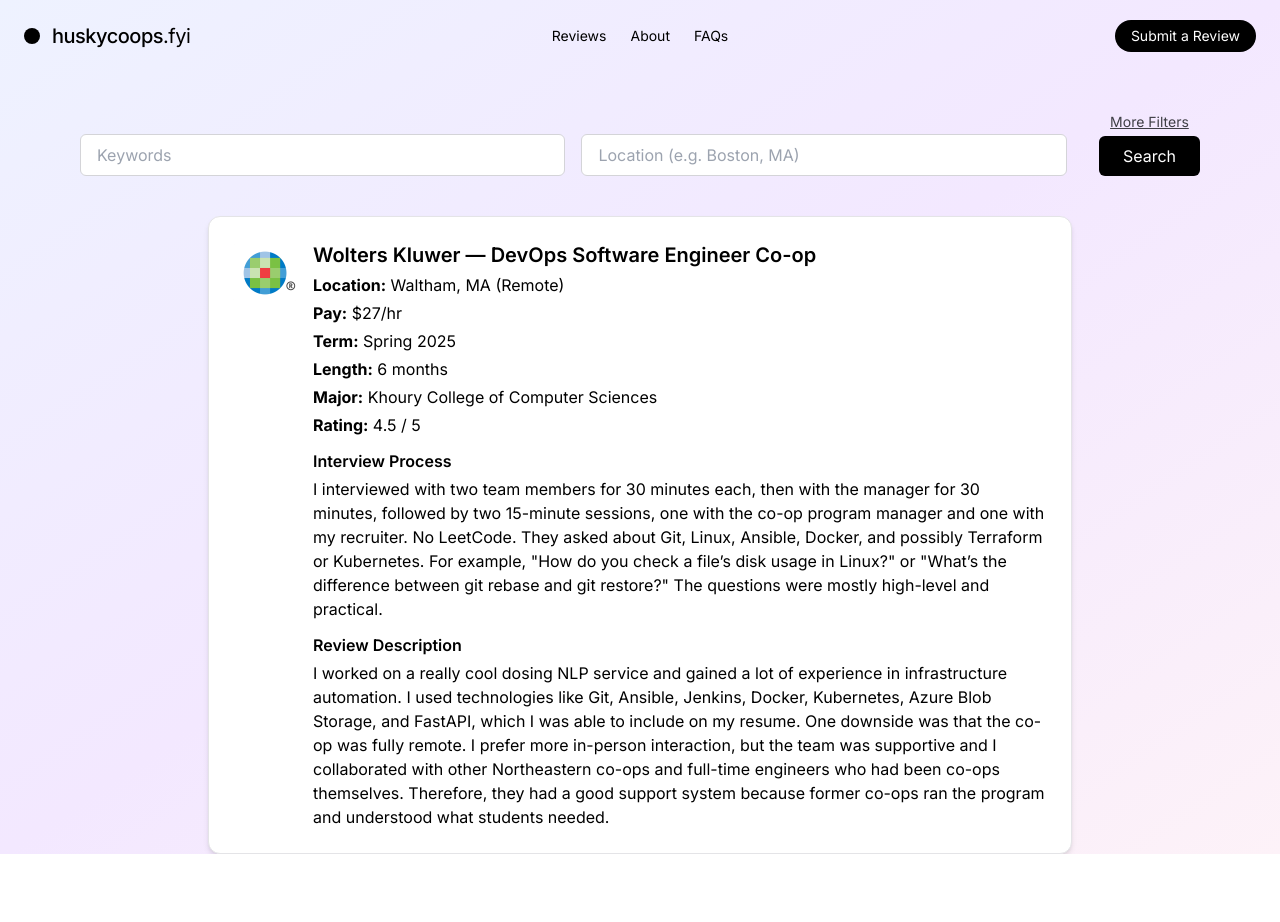
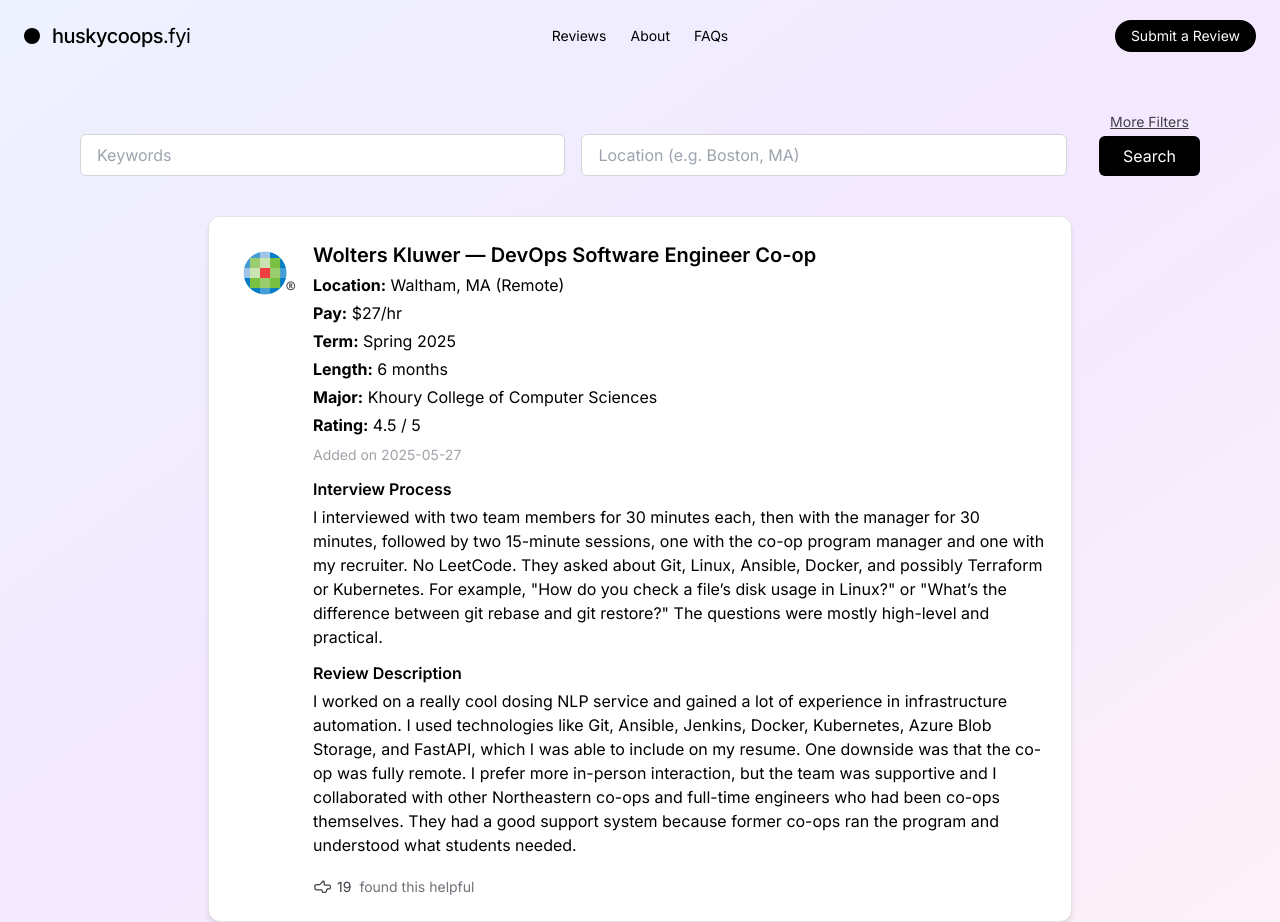
Before and after one commit to nnwetzel/hiredhuskies-fyi, a Next.js app: page /reviews in a window 1280 px wide. Before the commit the page ends 854 px from the top, so only its background shows below. Built offline with nearby package versions, Linux system fonts and the light colour scheme.

Commit message:
Add About me, FAQs

```diff
--- a/app/reviews/ReviewsPageContent.tsx
+++ b/app/reviews/ReviewsPageContent.tsx
@@ -18,14 +18,14 @@
     major: 'Khoury College of Computer Sciences',
     rating: '4.5 / 5',
     interview: `I interviewed with two team members for 30 minutes each, then with the manager for 30 minutes, followed by two 15-minute sessions, one with the co-op program manager and one with my recruiter. No LeetCode. They asked about Git, Linux, Ansible, Docker, and possibly Terraform or Kubernetes. For example, "How do you check a file’s disk usage in Linux?" or "What’s the difference between git rebase and git restore?" The questions were mostly high-level and practical.`,
-      description: `I worked on a really cool dosing NLP service and gained a lot of experience in infrastructure automation. I used technologies like Git, Ansible, Jenkins, Docker, Kubernetes, Azure Blob Storage, and FastAPI, which I was able to include on my resume. One downside was that the co-op was fully remote. I prefer more in-person interaction, but the team was supportive and I collaborated with other Northeastern co-ops and full-time engineers who had been co-ops themselves. Therefore, they had a good support system because former co-ops ran the program and understood what students needed.`,
-      helpfulCount: 0,
+    description: `I worked on a really cool dosing NLP service and gained a lot of experience in infrastructure automation. I used technologies like Git, Ansible, Jenkins, Docker, Kubernetes, Azure Blob Storage, and FastAPI, which I was able to include on my resume. One downside was that the co-op was fully remote. I prefer more in-person interaction, but the team was supportive and I collaborated with other Northeastern co-ops and full-time engineers who had been co-ops themselves. They had a good support system because former co-ops ran the program and understood what students needed.`,
+    helpfulCount: 19,
+    dateAdded: '2025-05-27',
   },
 ];
 
 export default function ReviewsPage() {
   const searchParams = useSearchParams();
-
   const [search, setSearch] = useState('');
   const [showFilters, setShowFilters] = useState(false);
   const [filters, setFilters] = useState({
@@ -37,6 +37,8 @@
     term: '',
     length: '',
   });
+  const [hasVoted, setHasVoted] = useState(false);
+  const [reviews, setReviews] = useState(mockReviews);
 
   useEffect(() => {
     const query = Object.fromEntries(searchParams.entries());
@@ -52,11 +54,19 @@
     });
   }, [searchParams]);
 
-  const handleFilterChange = (e: React.ChangeEvent<HTMLInputElement | HTMLSelectElement>) => {
+  const handleFilterChange = (e) => {
     setFilters({ ...filters, [e.target.name]: e.target.value });
   };
 
-  const filteredReviews = mockReviews.filter((review) => {
+  const handleHelpfulClick = (index) => {
+    if (hasVoted) return;
+    const newReviews = [...reviews];
+    newReviews[index].helpfulCount += 1;
+    setReviews(newReviews);
+    setHasVoted(true);
+  };
+
+  const filteredReviews = reviews.filter((review) => {
     const match = review.pay.match(/\$(\d+)/);
     const hourly = match ? parseInt(match[1]) : 0;
     const payMatch =
@@ -77,9 +87,7 @@
           review.description,
           review.interview,
           review.pay,
-          review.pay.match(/\d+/g)?.join(' ') ?? '',
           review.rating,
-          review.rating.match(/[\d.]+/g)?.join(' ') ?? '',
         ]
           .join(' ')
           .toLowerCase()
@@ -99,10 +107,7 @@
       <Header />
 
       <div className="mt-10 w-full max-w-6xl px-4 mx-auto">
-        <form
-          onSubmit={(e) => e.preventDefault()}
-          className="flex flex-col md:flex-row md:items-end md:space-x-4 gap-4"
-        >
+        <form onSubmit={(e) => e.preventDefault()} className="flex flex-col md:flex-row md:items-end md:space-x-4 gap-4">
           <div className="flex-1 grid grid-cols-1 md:grid-cols-2 gap-4">
             <input
               type="text"
@@ -139,8 +144,8 @@
 
         {showFilters && (
           <div className="mt-6 grid grid-cols-1 md:grid-cols-2 gap-4 w-full">
-            <input type="text" placeholder="Company (e.g. Wolters Kluwer)" name="company" value={filters.company} onChange={handleFilterChange} className="w-full px-4 py-2 border border-zinc-300 rounded-md" />
-            <input type="text" placeholder="Position Title (e.g. Software Engineer Co-op)" name="position" value={filters.position} onChange={handleFilterChange} className="w-full px-4 py-2 border border-zinc-300 rounded-md" />
+            <input type="text" placeholder="Company" name="company" value={filters.company} onChange={handleFilterChange} className="w-full px-4 py-2 border border-zinc-300 rounded-md" />
+            <input type="text" placeholder="Position Title" name="position" value={filters.position} onChange={handleFilterChange} className="w-full px-4 py-2 border border-zinc-300 rounded-md" />
             <select name="pay" value={filters.pay} onChange={handleFilterChange} className="w-full px-4 py-2 border border-zinc-300 rounded-md">
               <option value="">Pay Range</option>
               <option value="$20">Under $20/hr</option>
@@ -149,16 +154,10 @@
             </select>
             <select name="major" value={filters.major} onChange={handleFilterChange} className="w-full px-4 py-2 border border-zinc-300 rounded-md focus:outline-none focus:ring-2 focus:ring-black">
               <option value="">Academic Major</option>
-              <option value="Bouvé College of Health Sciences">Bouvé College of Health Sciences</option>
-              <option value="College of Arts, Media & Design">College of Arts, Media & Design</option>
-              <option value="College of Engineering">College of Engineering</option>
-              <option value="College of Professional Studies">College of Professional Studies</option>
-              <option value="College of Science">College of Science</option>
-              <option value="College of Social Sciences & Humanities">College of Social Sciences & Humanities</option>
-              <option value="D'Amore-McKim School of Business">D'Amore-McKim School of Business</option>
               <option value="Khoury College of Computer Sciences">Khoury College of Computer Sciences</option>
+              {/* Add other majors here */}
             </select>
-            <input type="text" placeholder="Work Term (e.g. Spring 2025)" name="term" value={filters.term} onChange={handleFilterChange} className="w-full px-4 py-2 border border-zinc-300 rounded-md" />
+            <input type="text" placeholder="Work Term" name="term" value={filters.term} onChange={handleFilterChange} className="w-full px-4 py-2 border border-zinc-300 rounded-md" />
             <select name="length" value={filters.length} onChange={handleFilterChange} className="w-full px-4 py-2 border border-zinc-300 rounded-md">
               <option value="">Job Length</option>
               <option value="3">3 month</option>
@@ -190,10 +189,24 @@
                 <p><strong>Length:</strong> {review.length}</p>
                 <p><strong>Major:</strong> {review.major}</p>
                 <p><strong>Rating:</strong> {review.rating}</p>
+                <p className="text-zinc-400 text-sm pt-1">Added on {review.dateAdded}</p>
                 <h3 className="font-semibold pt-2">Interview Process</h3>
                 <p>{review.interview}</p>
                 <h3 className="font-semibold pt-2">Review Description</h3>
                 <p>{review.description}</p>
+                <div className="flex items-center gap-2 pt-4 text-sm text-zinc-600">
+                  <button
+                    onClick={() => handleHelpfulClick(index)}
+                    disabled={hasVoted}
+                    className="flex items-center gap-1 text-zinc-700 hover:text-black active:scale-95 transition disabled:opacity-50"
+                  >
+                    <svg xmlns="http://www.w3.org/2000/svg" fill="none" viewBox="0 0 24 24" strokeWidth={1.5} stroke="currentColor" className="w-5 h-5">
+                      <path strokeLinecap="round" strokeLinejoin="round" d="M2.25 12.75v-1.5a2.25 2.25 0 012.25-2.25h3.086a1.5 1.5 0 001.06-.44l3.397-3.396a.75.75 0 011.28.53v2.691a1.5 1.5 0 001.5 1.5h4.5a1.5 1.5 0 011.5 1.5v1.5a1.5 1.5 0 01-1.5 1.5h-1.386a1.5 1.5 0 00-1.45 1.11l-.44 1.76a1.5 1.5 0 01-1.45 1.14h-2.17a1.5 1.5 0 01-1.5-1.5v-.75a.75.75 0 00-.75-.75H4.5a2.25 2.25 0 01-2.25-2.25z" />
+                    </svg>
+                    <span>{review.helpfulCount}</span>
+                  </button>
+                  <span className="text-zinc-500">found this helpful</span>
+                </div>
               </div>
             </div>
           ))
```
Lines whose indentation alone changed are shown as unchanged.
